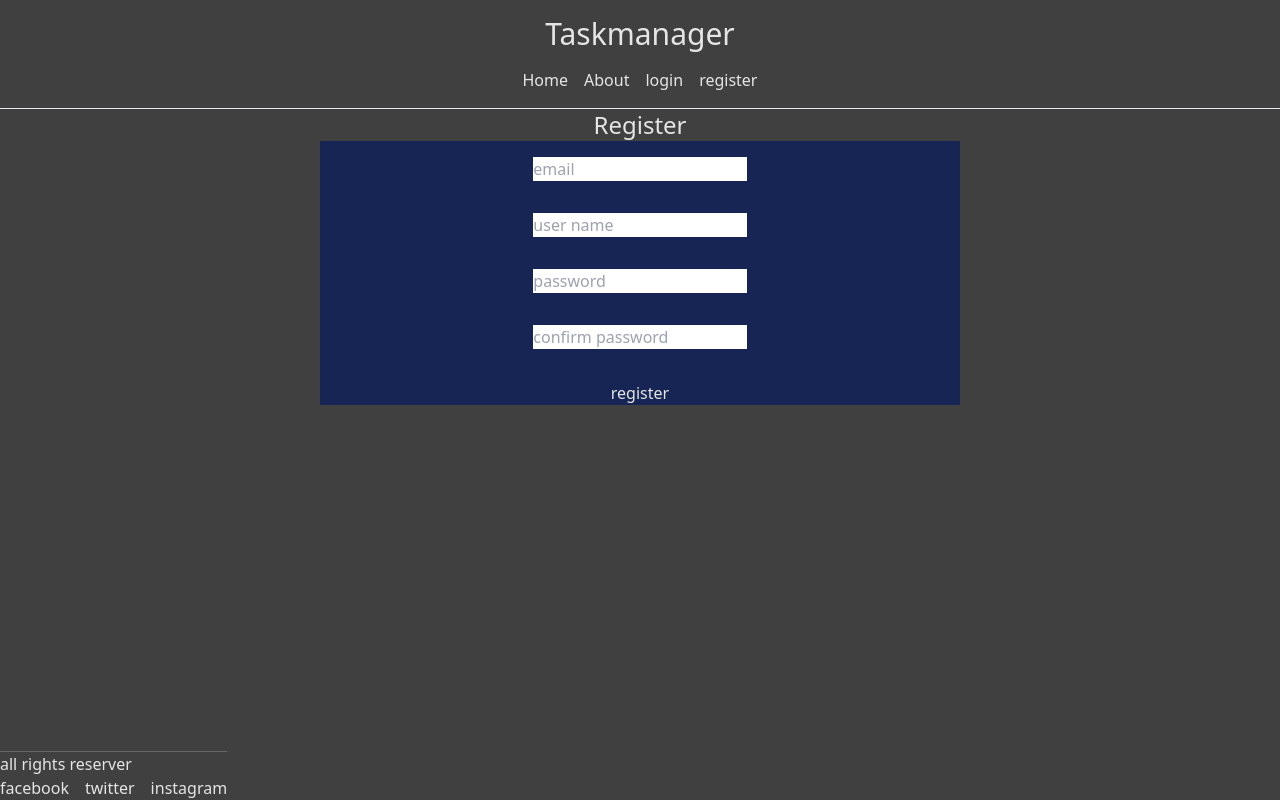
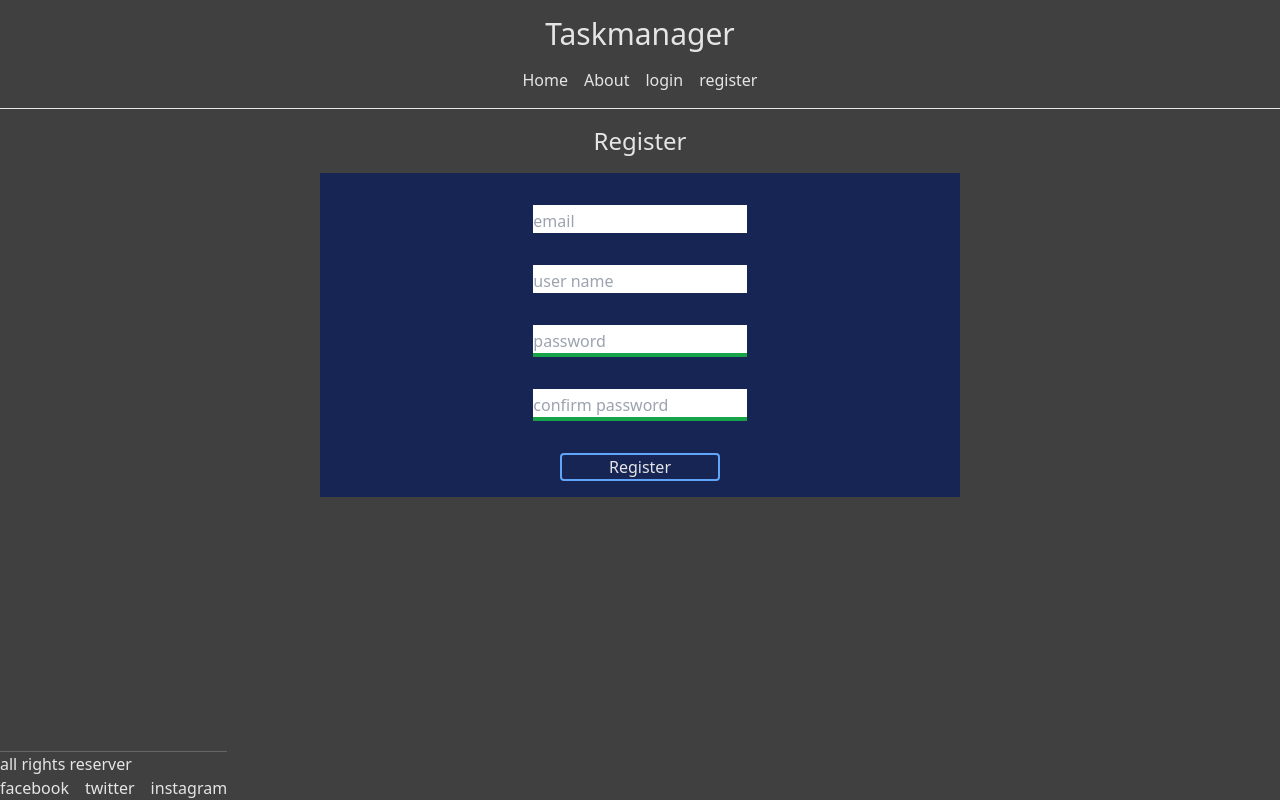
Before and after one commit to blbarr01/taskmanger-RestfulAPI, a Vue app in the folder client/: page /register in a window 1280 px wide. Built offline with nearby package versions, Linux system fonts and the light colour scheme.

Commit message:
adds client side password validation

```diff
--- a/client/src/pages/register.vue
+++ b/client/src/pages/register.vue
@@ -1,34 +1,86 @@
 <template>
-    <h2 class="text-2xl text-center">Register</h2>
-    <form @submit.prevent="onSubmit" action="register" class="flex flex-col
-    gap-4 bg-blue-950 w-1/2 mx-auto space-y-4">
+    <h2 class="text-2xl text-center my-4">Register</h2>
+
+    <form @submit.prevent="onSubmit" action="register"
+    class="flex flex-col gap-4 bg-blue-950 w-1/2 mx-auto space-y-4 py-4">
+<!-- email -->
         <label class="hidden" for="email">email</label>
         <input type="email" id="email" name="email" placeholder="email"
-        class="text-black w-1/3 mx-auto">
+        class="text-black w-1/3 pt-1 mx-auto invalid:border-b-4 invalid:border-red-500">
 
+<!-- name -->
         <label class="hidden" for="name">name</label>
         <input type="text" id="name" name="username" placeholder="user name"
-        class="text-black w-1/3 mx-auto">
+        class="text-black w-1/3 pt-1 mx-auto">
 
+<!-- password -->
         <label for="password" class="hidden">password</label>
         <input type="password" name="password" id="password" placeholder="password"
-        class="text-black w-1/3 mx-auto">
+        @keyup="verify_password(password, $event)" v-model="password"
+        :class="[
+            (!isValid.password || !isMatch) ? 'border-b-4 border-red-600' :'border-b-4 border-green-600',
+            'text-black w-1/3 mx-auto pt-1'
+        ]">
 
+
+<!-- confirm password -->
         <label for="conf" class="hidden">confirm password</label>
-        <input type="password" name="conf" id="conf" placeholder="confirm password"
-        class="text-black w-1/3 mx-auto">
-
-        <button>register</button>
+        <input  type="password" name="conf" id="conf" placeholder="confirm password"
+        @blur="verify_match" v-model="conf"
+        @keyup="verify_password(conf, $event)"
+        :class="[
+            (!isValid.conf || !isMatch) ? 'border-b-4 border-red-600' :'border-b-4 border-green-600',
+            'text-black w-1/3 mx-auto pt-1'
+        ]">
+        <div id="feedback" v-if="!isValid.conf"
+        class="bg-red-600 mx-auto  w-1/3 p-2 rounded text-sm">
+            <p>your password does not meet minimum requirements </p>
+            <p>passwords must:</p>
+            <ul class="list-disc container mx-2">
+                <li >have 1 special character: </li>
+                <li>have 1 number </li>
+                <li>be 8 characters or longer</li>
+            </ul>
+            <p v-if="!isMatch">passwords do not match</p>
+        </div>
+<!-- submit button -->
+        <button class="mx-auto border-2 border-blue-400 w-1/4 rounded hover:bg-blue-400 hover:p-2">Register</button>
     </form>
 </template>
 
 <script setup>
+    import {ref} from 'vue'
+    const email = ref('')
+    const name = ref('')
+    const password = ref('')
+    const conf = ref('')
+    const isMatch = ref(true)
+    const isValid = ref({
+        password:true,
+        conf:true
+    })
+
+    function verify_password(p, event){
+        // regex to check if password.length >= 8, and has 1 special character & 1 number
+        const passwordRegex = /^(?=.*[0-9])(?=.*[!@#$%^&*(),.?":{}|<>])(.{8,})$/;
+        let caller_id = event.target.id
+
+        if(!passwordRegex.test(p)){
+            isValid.value[caller_id] = false
+            return
+        }
+        isValid.value[caller_id] = true
+        return
+    }
+
+    function verify_match(){
+        password.value !== conf.value ? isMatch.value = false : isMatch.value = true
+    }
+
+
+
 
     async function onSubmit(){
 
     }
 </script>
-
-<style>
-
-</style>
```
